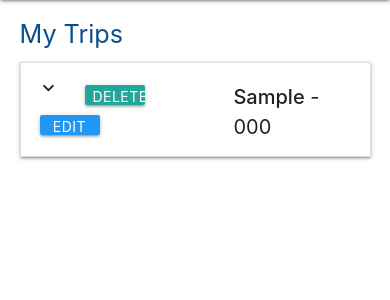
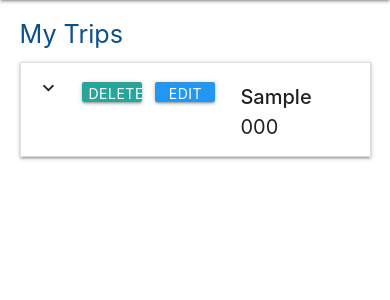
Before and after one commit to Maja-Jer/travel-o-rama, a Flask app: page / in a window 390 px wide. Shown: the part 56-356 px from the top of the page. Run offline with Flask 2, Linux system fonts and the light colour scheme; a database or web service that is not in the repository returns one stand-in record (values such as "Sample title"); some libraries are stand-ins or nearby versions.

Commit message:
adding <p> in trips header to resolve responsiveness issues, not complete resolution of the issue, need to check the margin for expand more and resolving margins in col s3 so that Edit and Delete are in the verically center

```diff
--- a/static/css/style.css
+++ b/static/css/style.css
@@ -32,8 +32,12 @@ nav .nav-wrapper {
     font-size: 30px;
 }
 
+.reservation-info {
+    margin: 0px;
+    padding: 0px;
+}
 .material-icons {
-    margin-left: 0px;
+    margin-right: 0px;
 
 }
 
@@ -49,7 +53,7 @@ nav ul a {
 nav .brand-logo {
     margin-right: 10px;
 }
-    .btn_small {
+.btn_small {
     height: 20px;
     width: 60px;
     line-height: 24px;
--- a/templates/trips.html
+++ b/templates/trips.html
@@ -9,18 +9,19 @@
 		<div class="collapsible-header">
     <div class="col s3">
          <i class="material-icons">expand_more</i>
+    </div>
+	<div class="col s3">
 		<a href="{{url_for('delete_trip', trip_id=trip._id)}}"
                     class="waves-effect waves-light btn btn_small">Delete</a>
                 <a href="{{url_for('edit_trip', trip_id=trip._id)}}"
                     class="waves-effect waves-light btn btn_small blue">Edit</a>
 	</div>
-			<div class="trips_header col s9">
-				<strong>{{trip.trip_location}}</strong> - {{trip.transport_code}}
-			</div>
+    <div class="trips_header col s6">
+         <p class="reservation-info"><strong>{{trip.trip_location}}</strong></p><p class="reservation-info">{{trip.transport_code}}</p>
     </div>
 		<div class="collapsible-body">
 			<span>
-                {{trip.check_in}} - {{trip.check_out}}
+                <p class="reservation-info">{{trip.check_in}}</p><p class="reservation-info">{{trip.check_out}}</p>
             </span>
 		</div>
 	</li>
```
Lines whose indentation alone changed are shown as unchanged.
